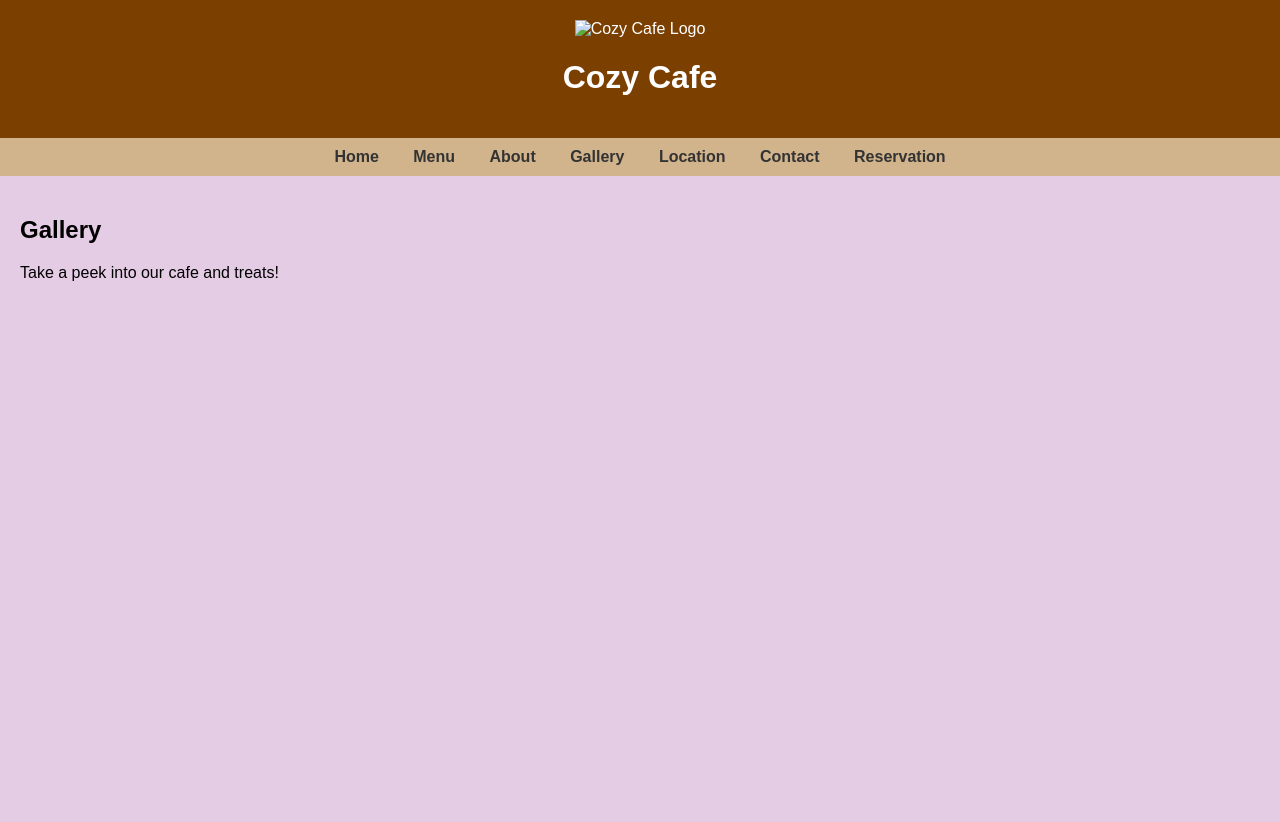
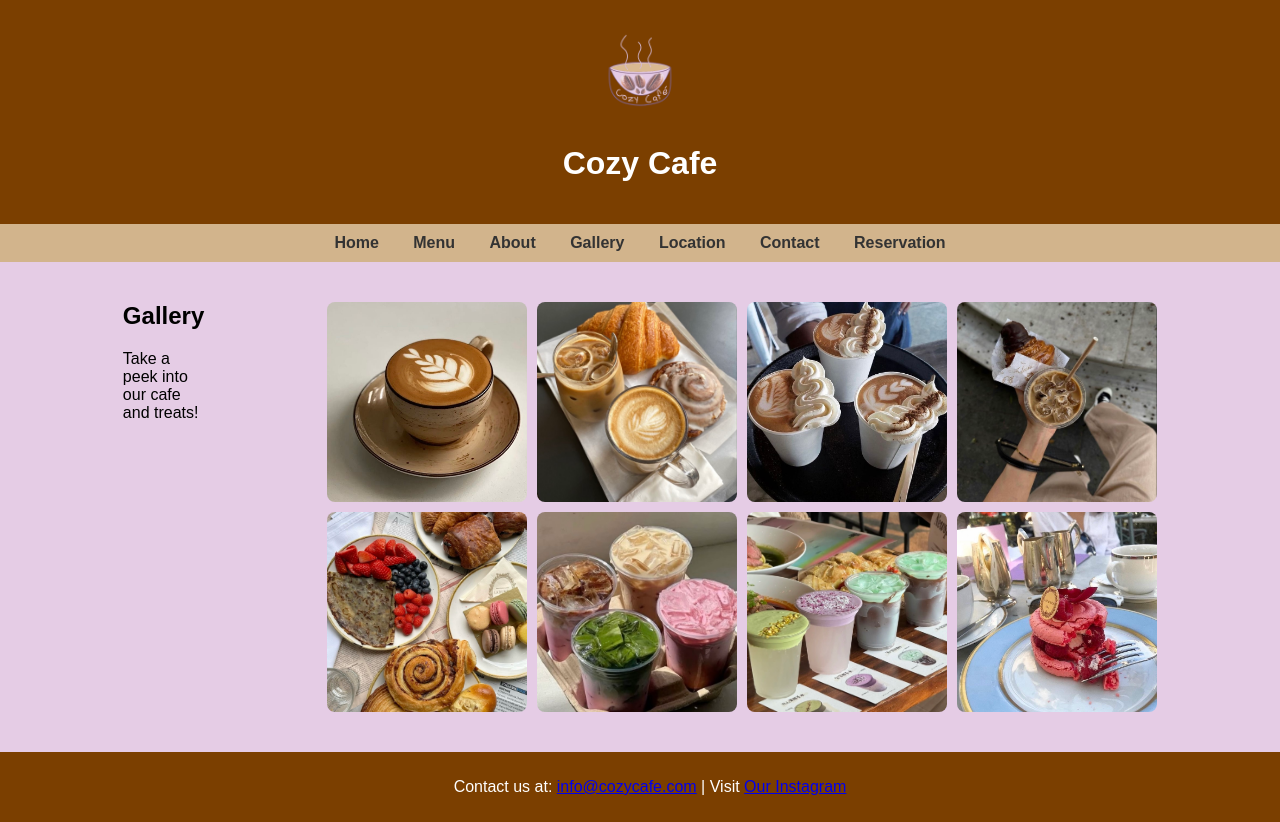
Before and after one commit to rutvip03/rutvip03.github.io, a plain HTML site: page gallery.html in a window 1280 px wide. Before the commit the page ends 800 px from the top, so only its background shows below. Drawn offline with Linux system fonts and the light colour scheme.

Commit message:
Add files via upload

```diff
--- a/gallery.html
+++ b/gallery.html
@@ -10,7 +10,7 @@
     <body>
 
     <header>
-    <img src="images/logo.png" alt="Cozy Cafe Logo" height="60">
+        <img src="images/logo.png" alt="Cozy Cafe Logo" height="100">
         <h1>Cozy Cafe</h1>
     </header>
 
@@ -25,6 +25,29 @@
     </nav>
 
     <main>
+        <div class="main-content">
+            <div class="text-content">
                 <h2>Gallery</h2>
                 <p>Take a peek into our cafe and treats!</p>
-    <img src="images/cafe1.jpg" alt="Cozy
+            </div>
+
+            <div class="image-grid">
+                <img src="images/asset_1.jpg" alt="Photo 1">
+                <img src="images/asset_2.jpg" alt="Photo 2">
+                <img src="images/asset_3.jpg" alt="Photo 3">
+                <img src="images/asset_4.jpg" alt="Photo 4">
+                <img src="images/asset_5.jpg" alt="Photo 5">
+                <img src="images/asset_6.jpg" alt="Photo 6">
+                <img src="images/asset_7.jpg" alt="Photo 7">
+                <img src="images/asset_8.jpg" alt="Photo 8">
+            </div>
+        </div>
+    </main>
+
+    <footer>
+        <p>Contact us at: <a href="mailto:info@cozycafe.com">info@cozycafe.com</a> |
+        Visit <a href="https://www.instagram.com/" target="_blank">Our Instagram</a></p>
+    </footer>
+
+    </body>
+</html>
--- a/style.css
+++ b/style.css
@@ -47,3 +47,34 @@ footer {
 body {
     background-color: rgb(229, 204, 229);
 }
+
+.main-content {
+    display: flex;
+    align-items: flex-start;
+    justify-content: space-evenly;
+    gap: 20px;
+}
+
+.text-content {
+    flex: 0.2;
+}
+
+.asset-image img {
+    max-width: 100%;
+    height: auto;
+    border-radius: 8px;
+}
+
+.image-grid {
+    display: grid;
+    grid-template-columns: repeat(4, 1fr);
+    gap: 10px;
+    padding: 20px 0;
+}
+
+.image-grid img {
+    width: 200px;
+    height: auto;
+    border-radius: 8px;
+    object-fit: cover;
+}
```
Also changed, not shown: about.html (+12 -4 lines), contact.html (+13 -5 lines), index.html (+12 -4 lines), location.html (+13 -5 lines), menu.html (+9 -1 lines), reservation.html (+9 -1 lines), images/asset_1.jpg (added), images/asset_2.jpg (added), images/asset_3.jpg (added), images/asset_4.jpg (added), images/asset_5.jpg (added), images/asset_6.jpg (added), images/asset_7.jpg (added), images/asset_8.jpg (added), 1 more files. Lines whose indentation alone changed are shown as unchanged.
